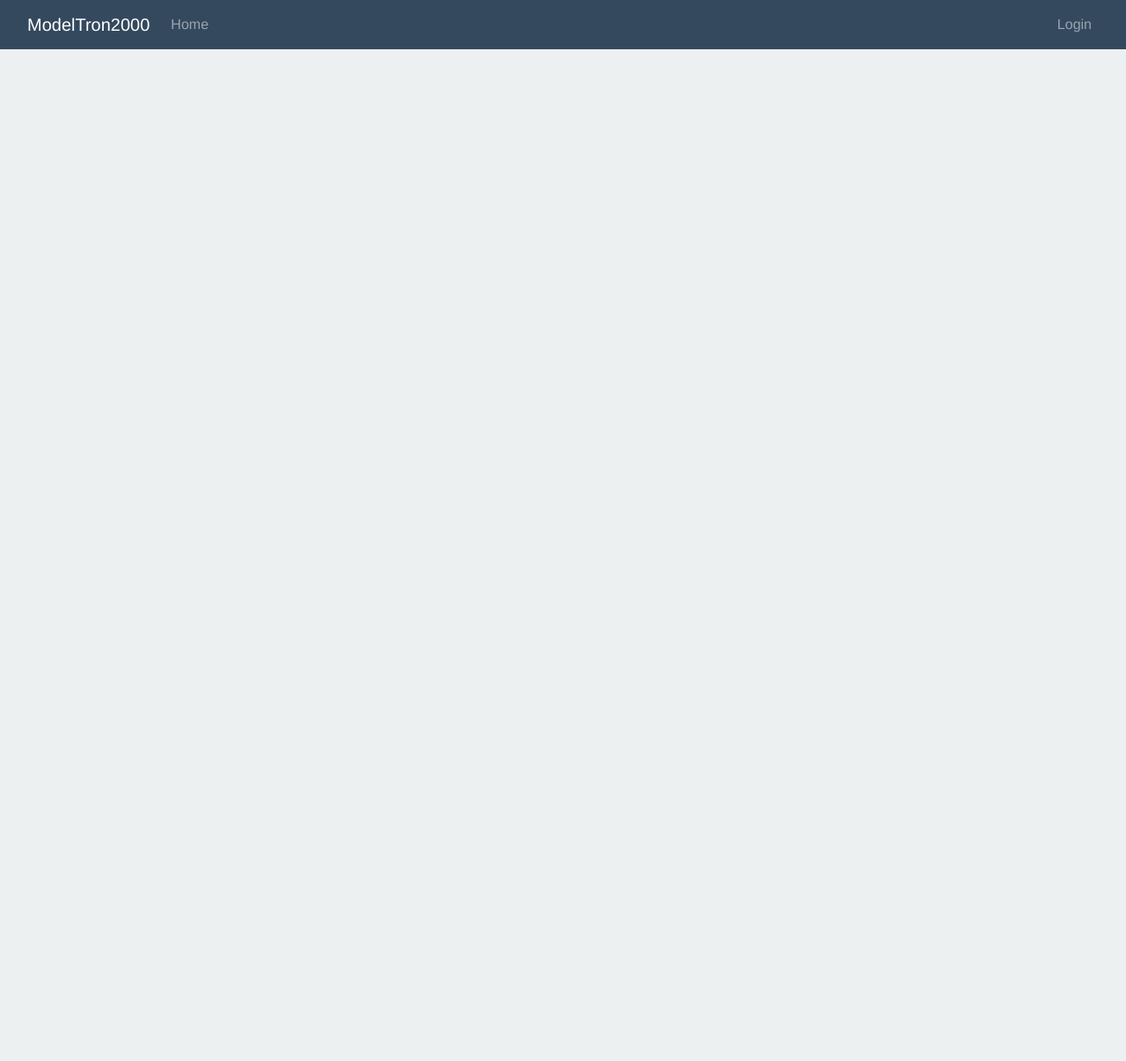
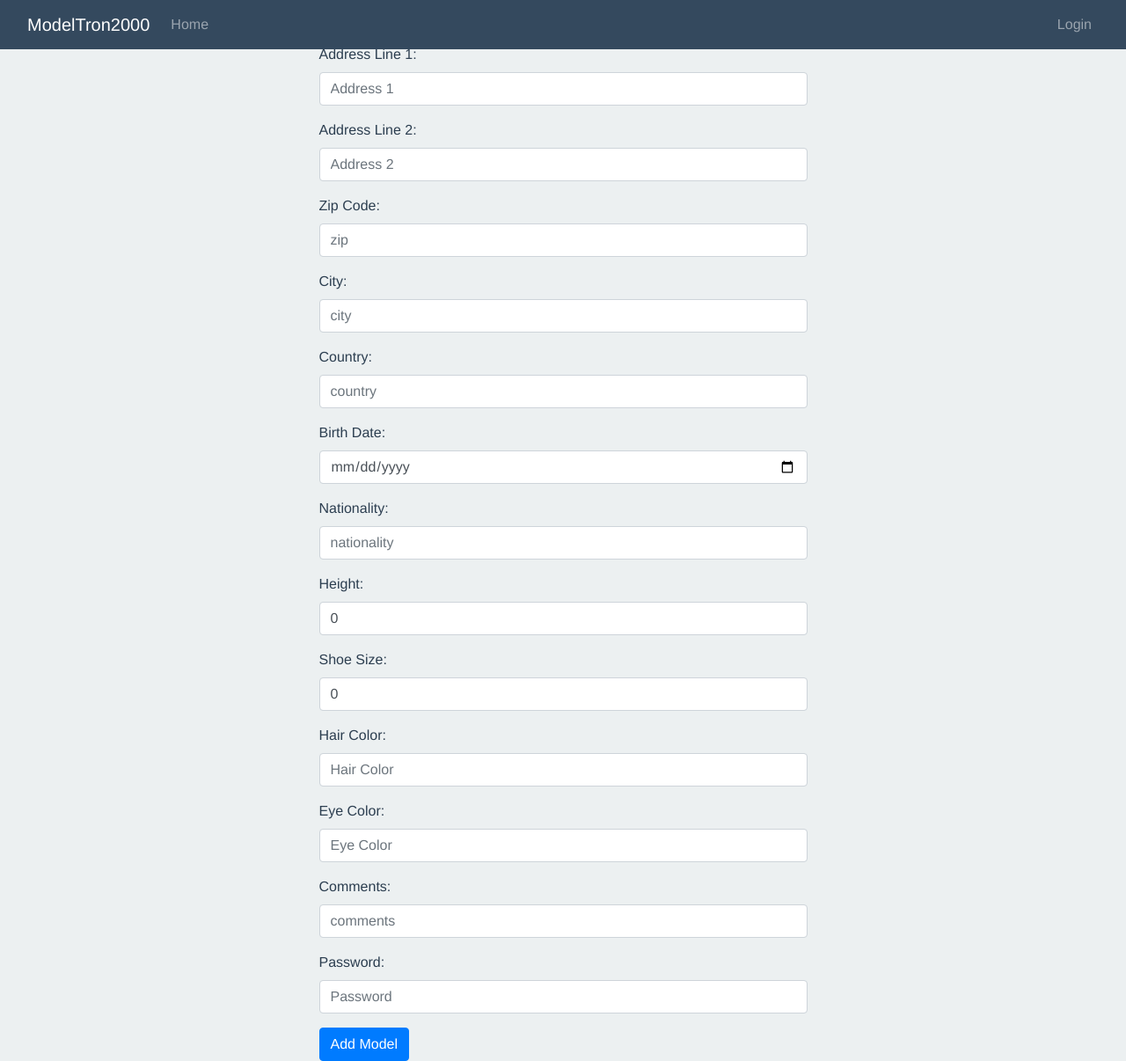
Before and after one commit to laukvalitet/GUI_assignment3, a Vue app in the folder web-app/: page /ModelCreate in a window 1280 px wide. Shown: the whole page at 88% size. Before the commit the page ends 800 px from the top, so only its background shows below. Built offline with nearby package versions, Linux system fonts and the light colour scheme.

Commit message:
ModelCreate finished

```diff
--- a/web-app/src/components/ModelCreate.vue
+++ b/web-app/src/components/ModelCreate.vue
@@ -1,10 +1,254 @@
 <template>
-<div>
-
-
-</div>
+    <div class="d-flex flex-column w-100 h-100 align-items-center justify-content-center">
+        <h1 class="w-50">Create New Model</h1>
+        <form class="w-50" @submit.prevent="handleSubmit">
+            <div class="form-group">
+                <label for="firstName">
+                    First Name:
+                </label>
+                <input
+                    type="text"
+                    class="form-control"
+                    name="firstName"
+                    placeholder="First Name"
+                    v-model="supermodel.firstName"
+                />
+            </div>
+            <div class="form-group">
+                <label for="lastName">
+                    Last Name:
+                </label>
+                <input
+                    type="text"
+                    class="form-control"
+                    name="lastName"
+                    placeholder="Last Name"
+                    v-model="supermodel.lastName"
+                />
+            </div>
+            <div class="form-group">
+                <label for="email">
+                    Email:
+                </label>
+                <input
+                    type="text"
+                    class="form-control"
+                    name="email"
+                    placeholder="email Address"
+                    v-model="supermodel.email"
+                />
+            </div>
+            <div class="form-group">
+                <label for="lastName">
+                    Phone Number:
+                </label>
+                <input
+                    type="text"
+                    class="form-control"
+                    name="PhoneNumber"
+                    placeholder="Phone Number"
+                    v-model="supermodel.phoneNo"
+                />
+            </div>
+            <div class="form-group">
+                <label for="addresLine1">
+                    Address Line 1:
+                </label>
+                <input
+                    type="text"
+                    class="form-control"
+                    name="addresLine1"
+                    placeholder="Address 1"
+                    v-model="supermodel.addresLine1"
+                />
+            </div>
+            <div class="form-group">
+                <label for="addresLine2">
+                    Address Line 2:
+                </label>
+                <input
+                    type="text"
+                    class="form-control"
+                    name="addresLine2"
+                    placeholder="Address 2"
+                    v-model="supermodel.addresLine2"
+                />
+            </div>
+            <div class="form-group">
+                <label for="zip">
+                    Zip Code:
+                </label>
+                <input
+                    type="text"
+                    class="form-control"
+                    name="zip"
+                    placeholder="zip"
+                    v-model="supermodel.zip"
+                />
+            </div>
+            <div class="form-group">
+                <label for="city">
+                    City:
+                </label>
+                <input
+                    type="text"
+                    class="form-control"
+                    name="city"
+                    placeholder="city"
+                    v-model="supermodel.city"
+                />
+            </div>
+            <div class="form-group">
+                <label for="country">
+                    Country:
+                </label>
+                <input
+                    type="text"
+                    class="form-control"
+                    name="country"
+                    placeholder="country"
+                    v-model="supermodel.country"
+                />
+            </div>
+            <div class="form-group">
+                <label for="birthDate">
+                    Birth Date:
+                </label>
+                <input
+                    type="date"
+                    class="form-control"
+                    name="birthDate"
+                    v-model="supermodel.birthDate"
+                />
+            </div>
+            <div class="form-group">
+                <label for="nationality">
+                    Nationality:
+                </label>
+                <input
+                    type="text"
+                    class="form-control"
+                    name="nationality"
+                    placeholder="nationality"
+                    v-model="supermodel.nationality"
+                />
+            </div>
+            <div class="form-group">
+                <label for="height">
+                    Height:
+                </label>
+                <input
+                    type="number"
+                    class="form-control"
+                    name="height"
+                    placeholder="height"
+                    v-model="supermodel.height"
+                />
+            </div>
+            <div class="form-group">
+                <label for="shoeSize">
+                    Shoe Size:
+                </label>
+                <input
+                    type="number"
+                    class="form-control"
+                    name="shoeSize"
+                    placeholder="Shoe Size"
+                    v-model="supermodel.shoeSize"
+                />
+            </div>
+            <div class="form-group">
+                <label for="hairColor">
+                    Hair Color:
+                </label>
+                <input
+                    type="text"
+                    class="form-control"
+                    name="hairColor"
+                    placeholder="Hair Color"
+                    v-model="supermodel.hairColor"
+                />
+            </div>
+            <div class="form-group">
+                <label for="eyeColor">
+                    Eye Color:
+                </label>
+                <input
+                    type="text"
+                    class="form-control"
+                    name="eyeColor"
+                    placeholder="Eye Color"
+                    v-model="supermodel.eyeColor"
+                />
+            </div>
+            <div class="form-group">
+                <label for="comments">
+                    Comments:
+                </label>
+                <input
+                    type="text"
+                    class="form-control"
+                    name="comments"
+                    placeholder="comments"
+                    v-model="supermodel.comments"
+                />
+            </div>
+            <div class="form-group">
+                <label for="password">
+                    Password:
+                </label>
+                <input
+                    type="text"
+                    class="form-control"
+                    name="password"
+                    placeholder="Password"
+                    v-model="supermodel.password"
+                />
+            </div>
+            <button class="btn btn-primary" type="submit">Add Model</button>
+        </form>
+    </div>
 </template>
 
 <script>
-export default {};
+import { post } from "@/shared/fetch";
+import router from "@/router";
+
+export default {
+    data() {
+        return {
+            supermodel: {
+                firstName: "",
+                lastName: "",
+                email: "",
+                phoneNo: "",
+                addresLine1: "",
+                addresLine2: "",
+                zip: "",
+                city: "",
+                country: "",
+                birthDate: "",
+                nationality: "",
+                height: 0,
+                shoeSize: 0,
+                hairColor: "",
+                eyeColor: "",
+                comments: "",
+            },
+            failed: false,
+        };
+    },
+    methods: {
+        async handleSubmit() {
+            let response = await post("api/Models", this.supermodel);
+            console.log(response);
+            if (response.status === 201) {
+                this.failed = false;
+                router.push({ name: "Home" });
+            } else {
+                this.failed = true;
+            }
+        },
+    },
+};
 </script>
```
Also changed, not shown: 1 other file (tests, documents, lock files or other folders).
